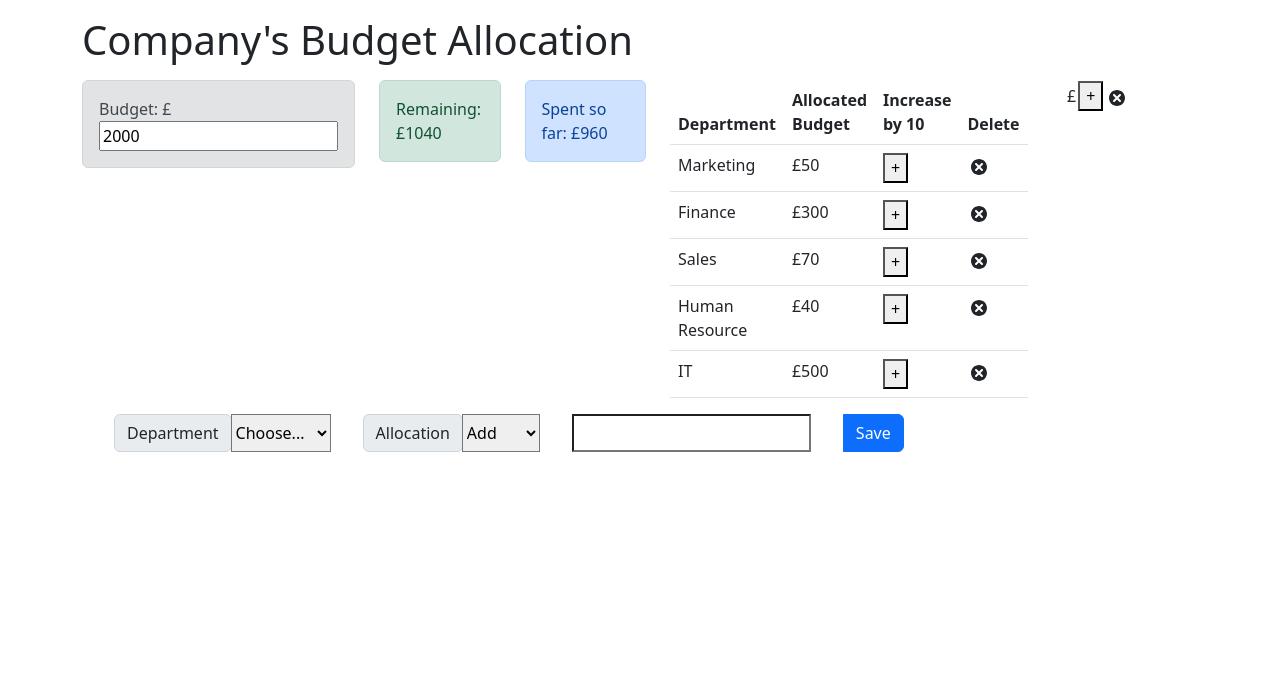
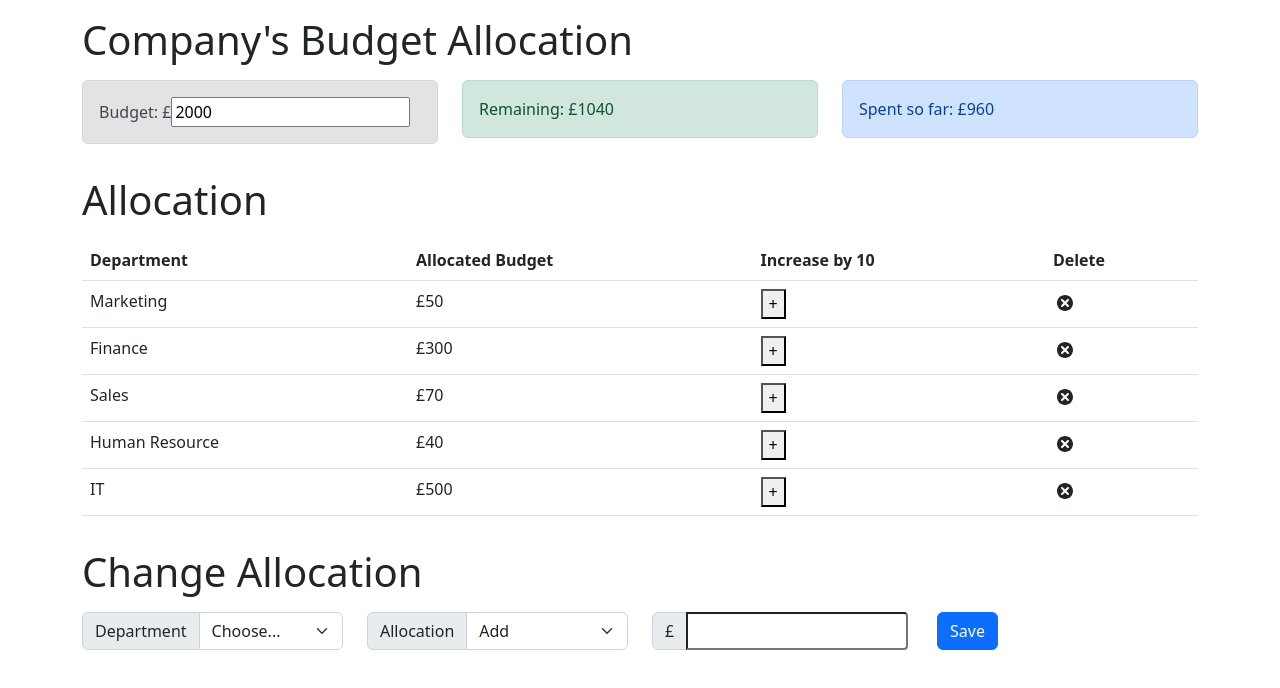
Before and after one commit to ibm-developer-skills-network/ejtos-react_budget_app, a React (Create React App) app: page / in a window 1280 px wide. Shown: the top 688 px of the page. Built offline with nearby package versions, Linux system fonts and the light colour scheme.

Commit message:
fixed styling with appropriate layout

```diff
--- a/src/App.js
+++ b/src/App.js
@@ -11,7 +11,6 @@ import ExpenseList from "./components/ExpenseList";
 // Add code to import the other components here under
 
 import { AppProvider } from "./context/AppContext";
-import ExpenseItem from "./components/ExpenseItem";
 import AllocationForm from "./components/AllocationForm";
 const App = () => {
   return (
@@ -19,36 +18,27 @@ const App = () => {
       <div className="container">
         <h1 className="mt-3">Company's Budget Allocation</h1>
         <div className="row mt-3">
-             {" "}
-          {
-            // Budget component
           <div className="col-sm">
             <Budget />
           </div>
-          }
-             {" "}
-          {
-            //Remaining component
           <div className="col-sm">
             <Remaining />
           </div>
-          }
-             {" "}
-          {
-            //ExpenseTotal component
           <div className="col-sm">
             <ExpenseTotal />
           </div>
-          }
-              {            <div className="col-sm">
+        </div>
+        <h1 className="mt-3">Allocation</h1>
+        <div className="row mt-3">
+          <div className="col-sm">
             <ExpenseList />
-            </div>}   {" "}
-          {            <div className="col-sm">
-              <ExpenseItem />
-            </div>}   {" "}
-          {            <div className="col-sm">
+          </div>
+        </div>
+        <h1 className="mt-3">Change Allocation</h1>
+        <div className="row mt-3">
+          <div className="col-sm">
             <AllocationForm />
-            </div>}
+          </div>
         </div>
       </div>
     </AppProvider>
--- a/src/components/AllocationForm.js
+++ b/src/components/AllocationForm.js
@@ -1,17 +1,16 @@
-import React, { useContext, useState } from 'react';
-import { AppContext } from '../context/AppContext';
+import React, { useContext, useState } from "react";
+import { AppContext } from "../context/AppContext";
 
 const AllocationForm = (props) => {
-    const { dispatch,remaining  } = useContext(AppContext);
+  const { dispatch, remaining } = useContext(AppContext);
 
-    const [name, setName] = useState('');
-    const [cost, setCost] = useState('');
-    const [action, setAction] = useState('');
+  const [name, setName] = useState("");
+  const [cost, setCost] = useState("");
+  const [action, setAction] = useState("");
 
   const submitEvent = () => {
-
-            if(cost > remaining) {
-                alert("The value cannot exceed remaining funds  £"+remaining);
+    if (cost > remaining) {
+      alert(`The value cannot exceed remaining funds £${remaining}`);
       setCost("");
       return;
     }
@@ -20,14 +19,14 @@ const AllocationForm = (props) => {
       name: name,
       cost: parseInt(cost),
     };
-        if(action === "Reduce") {
+    if (action === "Reduce") {
       dispatch({
-                type: 'RED_EXPENSE',
+        type: "RED_EXPENSE",
         payload: expense,
       });
     } else {
       dispatch({
-                    type: 'ADD_EXPENSE',
+        type: "ADD_EXPENSE",
         payload: expense,
       });
     }
@@ -35,45 +34,78 @@ const AllocationForm = (props) => {
 
   return (
     <div>
-            <div className='row'>
+      <div className="row">
+        <div className="col-3">
+          <div className="input-group">
+            <span className="input-group-text">Department</span>
+            <select
+              class="form-select"
+              id="floatingSelectGrid"
+              onChange={(event) => setName(event.target.value)}
+            >
+              <option defaultValue>Choose...</option>
+              <option value="Marketing" name="marketing">
+                Marketing
+              </option>
+              <option value="Sales" name="sales">
+                Sales
+              </option>
+              <option value="Finance" name="finance">
+                Finance
+              </option>
+              <option value="HR" name="hr">
+                HR
+              </option>
+              <option value="IT" name="it">
+                IT
+              </option>
+              <option value="Admin" name="admin">
+                Admin
+              </option>
+            </select>
+          </div>
+        </div>
 
-            <div className="input-group mb-3" style={{ marginLeft: '2rem' }}>
-                    <div className="input-group-prepend">
-                <label className="input-group-text" htmlFor="inputGroupSelect01">Department</label>
+        <div className="col-3">
+          <div className="input-group">
+            <span className="input-group-text">Allocation</span>
+            <select
+              className="form-select"
+              id="floatingSelectGrid"
+              onChange={(event) => setAction(event.target.value)}
+            >
+              <option defaultValue value="Add" name="Add">
+                Add
+              </option>
+              <option value="Reduce" name="Reduce">
+                Reduce
+              </option>
+            </select>
           </div>
-                  <select className="custom-select" id="inputGroupSelect01" onChange={(event) => setName(event.target.value)}>
-                        <option defaultValue>Choose...</option>
-                        <option value="Marketing" name="marketing"> Marketing</option>
-                <option value="Sales" name="sales">Sales</option>
-                <option value="Finance" name="finance">Finance</option>
-                <option value="HR" name="hr">HR</option>
-                <option value="IT" name="it">IT</option>
-                <option value="Admin" name="admin">Admin</option>
-                  </select>
+        </div>
 
-                    <div className="input-group-prepend" style={{ marginLeft: '2rem' }}>
-                <label className="input-group-text" htmlFor="inputGroupSelect02">Allocation</label>
+        <div className="col-3">
+          <div className="input-group">
+            <span className="input-group-text">£</span>
+            <input
+              type="number"
+              className="form-control-sm"
+              id="cost"
+              value={cost}
+              onChange={(event) => setCost(event.target.value)}
+            />
           </div>
-                  <select className="custom-select" id="inputGroupSelect02" onChange={(event) => setAction(event.target.value)}>
-                        <option defaultValue value="Add" name="Add">Add</option>
-                <option value="Reduce" name="Reduce">Reduce</option>
-                  </select>
+        </div>
 
-                    <input
-                        required='required'
-                        type='number'
-                        id='cost'
-                        value={cost}
-                        style={{ marginLeft: '2rem' , size: 10}}
-                        onChange={(event) => setCost(event.target.value)}>
-                        </input>
-
-                    <button className="btn btn-primary" onClick={submitEvent} style={{ marginLeft: '2rem' }}>
+        <div className="col-1">
+          <button
+            className="btn btn-primary"
+            onClick={submitEvent}
+          >
             Save
           </button>
         </div>
       </div>
-
     </div>
   );
 };
```
Lines whose indentation alone changed are shown as unchanged.
